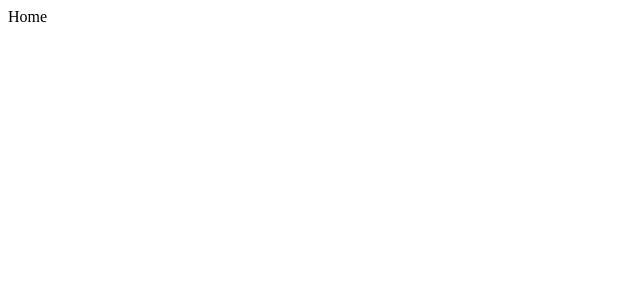
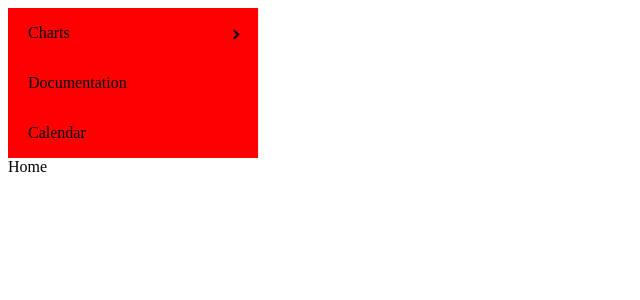
Before and after one commit to NicolasHaubricht/EcoBreathe-Web-Site, a React (Vite) app: page / in a window 1280 px wide. Shown: the top 300 px of the page, without its empty margins (0-640 px from the left). Built offline with nearby package versions, Linux system fonts and the light colour scheme.

Commit message:
Criando ProsideBar e instalando dependencias

```diff
--- a/package.json
+++ b/package.json
@@ -12,6 +12,7 @@
   "dependencies": {
     "react": "^18.3.1",
     "react-dom": "^18.3.1",
+    "react-pro-sidebar": "^1.1.0",
     "react-router-dom": "^6.28.0"
   },
   "devDependencies": {
--- a/src/App.jsx
+++ b/src/App.jsx
@@ -1,10 +1,10 @@
 import { Outlet } from "react-router-dom"
-
+import ProSideBar from './components/ProSideBar/ProSideBar'
 
 function App() {
-
   return (
     <>
+      <ProSideBar/>
       <Outlet/>
     </>
   )
--- /dev/null
+++ b/src/components/ProSideBar/ProSideBar.jsx
@@ -0,0 +1,27 @@
+import React from 'react'
+import { Sidebar, Menu, MenuItem, SubMenu, sidebarClasses } from 'react-pro-sidebar';
+
+const ProSideBar = () => {
+    return (
+        <>
+            <Sidebar
+                rootStyles={{
+                    [`.${sidebarClasses.container}`]: {
+                        backgroundColor: 'red',
+                    },
+                }}
+            >
+                <Menu>
+                    <SubMenu label="Charts">
+                        <MenuItem> Pie charts </MenuItem>
+                        <MenuItem> Line charts </MenuItem>
+                    </SubMenu>
+                    <MenuItem> Documentation </MenuItem>
+                    <MenuItem> Calendar </MenuItem>
+                </Menu>
+            </Sidebar>
+        </>
+    )
+}
+
+export default ProSideBar
```
Also changed, not shown: 1 other file (tests, documents, lock files or other folders).
